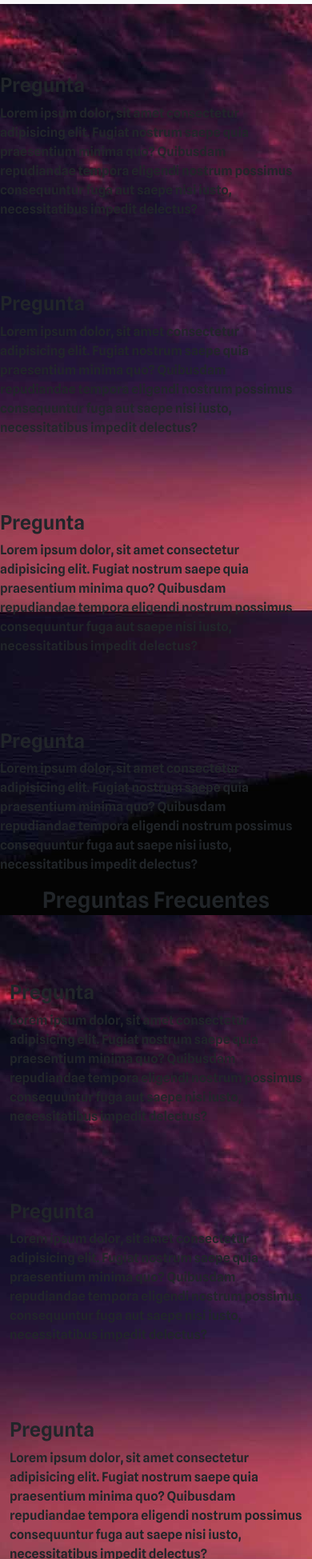
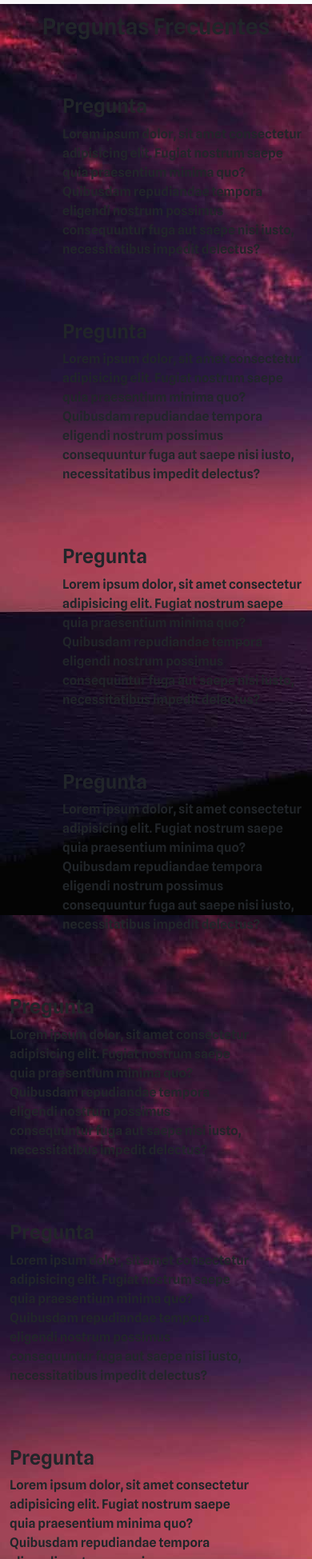
Before and after one commit to MateoSiciliano/MateoSiciliano, a plain HTML site: page pages/ayuda.html in a window 390 px wide. Shown: the part 51-2000 px from the top of the page at 80% size. Drawn offline with nearby package versions, Linux system fonts and the light colour scheme.

Commit message:
modificando ayuda

```diff
--- a/css/main.css
+++ b/css/main.css
@@ -160,6 +160,7 @@
 
 .listaPreguntas1{
     padding-left: 20%;
+
 }
 
 .listaPreguntas2{
@@ -174,13 +175,3 @@
     max-width: 100%;
     max-height: 100%;
 }
-
-@media (max-width:400px){
-    .listaPreguntas1{
-        padding-left: 0;
-    }
-
-    .listaPreguntas2{
-        padding-right: 0;
-    }
-}
--- a/pages/ayuda.html
+++ b/pages/ayuda.html
@@ -51,7 +51,9 @@
         <main class="container-fluid">
             <div class="row">
 
-            <div class="listaPreguntas1 col-md-4 ">
+            <h1 class="preguntasFrecuentes text-center col-sm-12 " > Preguntas Frecuentes </h1>
+
+            <div class="listaPreguntas1 col-md-6 ">
                 <div class="listaPreguntas">
                     <h2 > Pregunta </h2>
                     <p class="preguntas">Lorem ipsum dolor, sit amet consectetur adipisicing elit. Fugiat nostrum saepe quia praesentium minima quo? Quibusdam repudiandae tempora eligendi nostrum possimus consequuntur fuga aut saepe nisi iusto, necessitatibus impedit delectus? </p>
@@ -70,9 +72,9 @@
                 </div>
             </div>
 
-            <h1 class="preguntasFrecuentes col-md-4 col-sm-12 text-center " > Preguntas Frecuentes </h1>
 
-            <div class="listaPreguntas2 col-md-4">
+
+            <div class="listaPreguntas2 col-md-6">
                 <div class="listaPreguntas">
                     <h2> Pregunta </h2>
                     <p class="preguntas">Lorem ipsum dolor, sit amet consectetur adipisicing elit. Fugiat nostrum saepe quia praesentium minima quo? Quibusdam repudiandae tempora eligendi nostrum possimus consequuntur fuga aut saepe nisi iusto, necessitatibus impedit delectus? </p>
```
